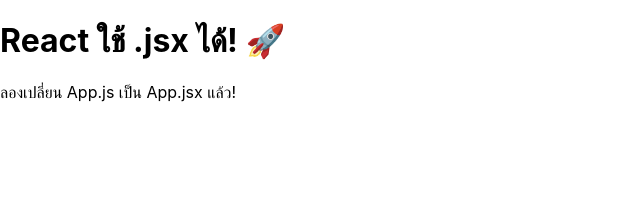
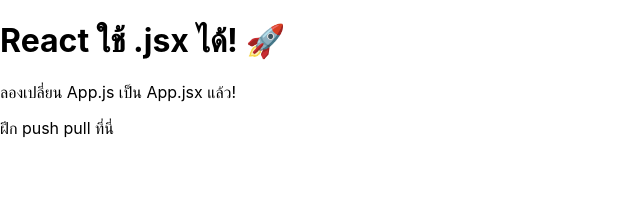
Before and after one commit to Noobanah/forpractice, a React (Create React App) app: page / in a window 1280 px wide. Shown: the top 208 px of the page, without its empty margins (0-640 px from the left). Built offline with nearby package versions, Linux system fonts and the light colour scheme.

Commit message:
Update App.jsx

```diff
--- a/src/App.jsx
+++ b/src/App.jsx
@@ -5,6 +5,7 @@ function App() {
     <div>
       <h1>React ใช้ .jsx ได้! 🚀</h1>
       <p>ลองเปลี่ยน App.js เป็น App.jsx แล้ว!</p>
+      <p>ฝึก push pull ที่นี่</p>
     </div>
   );
 }
```
